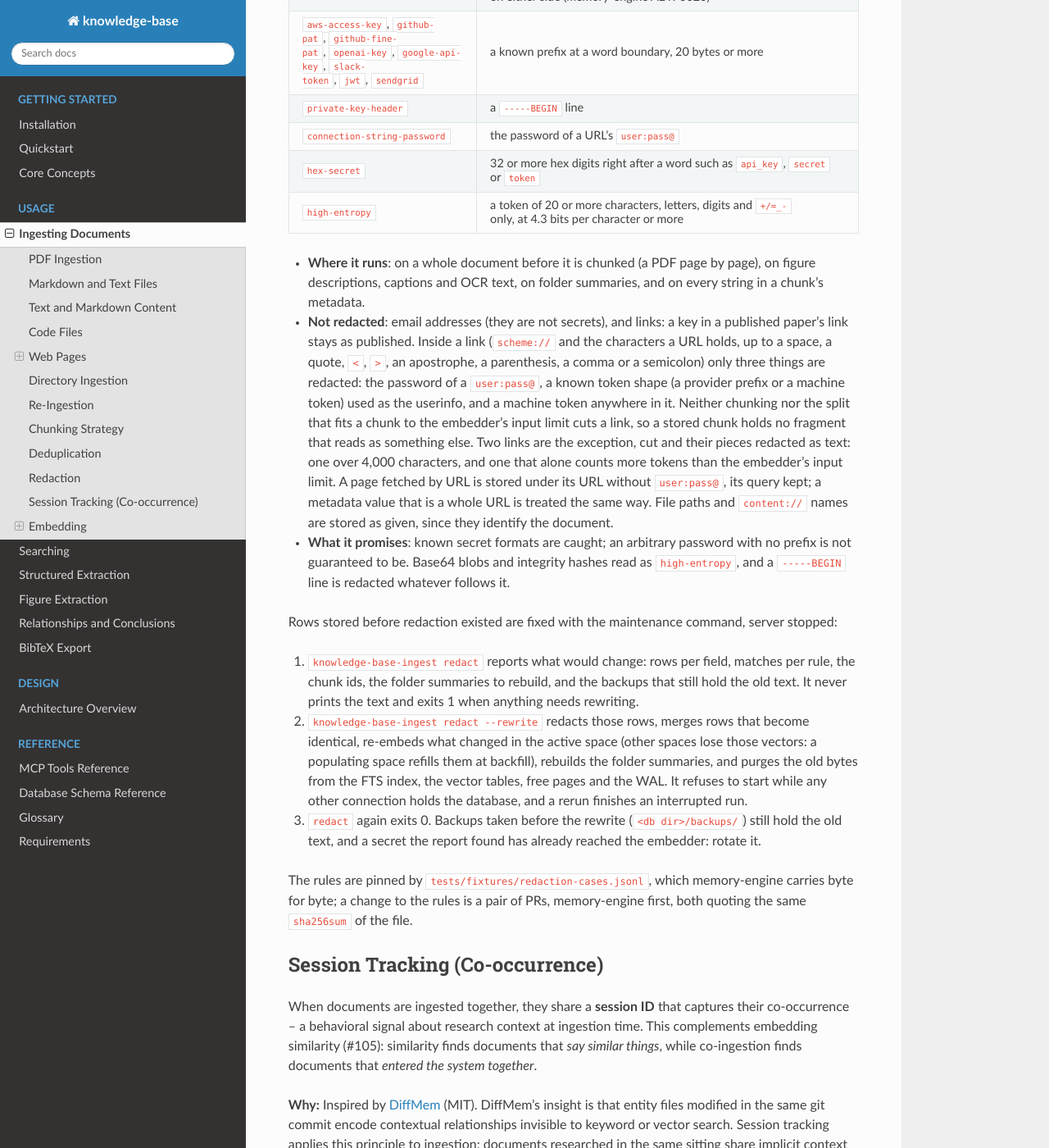
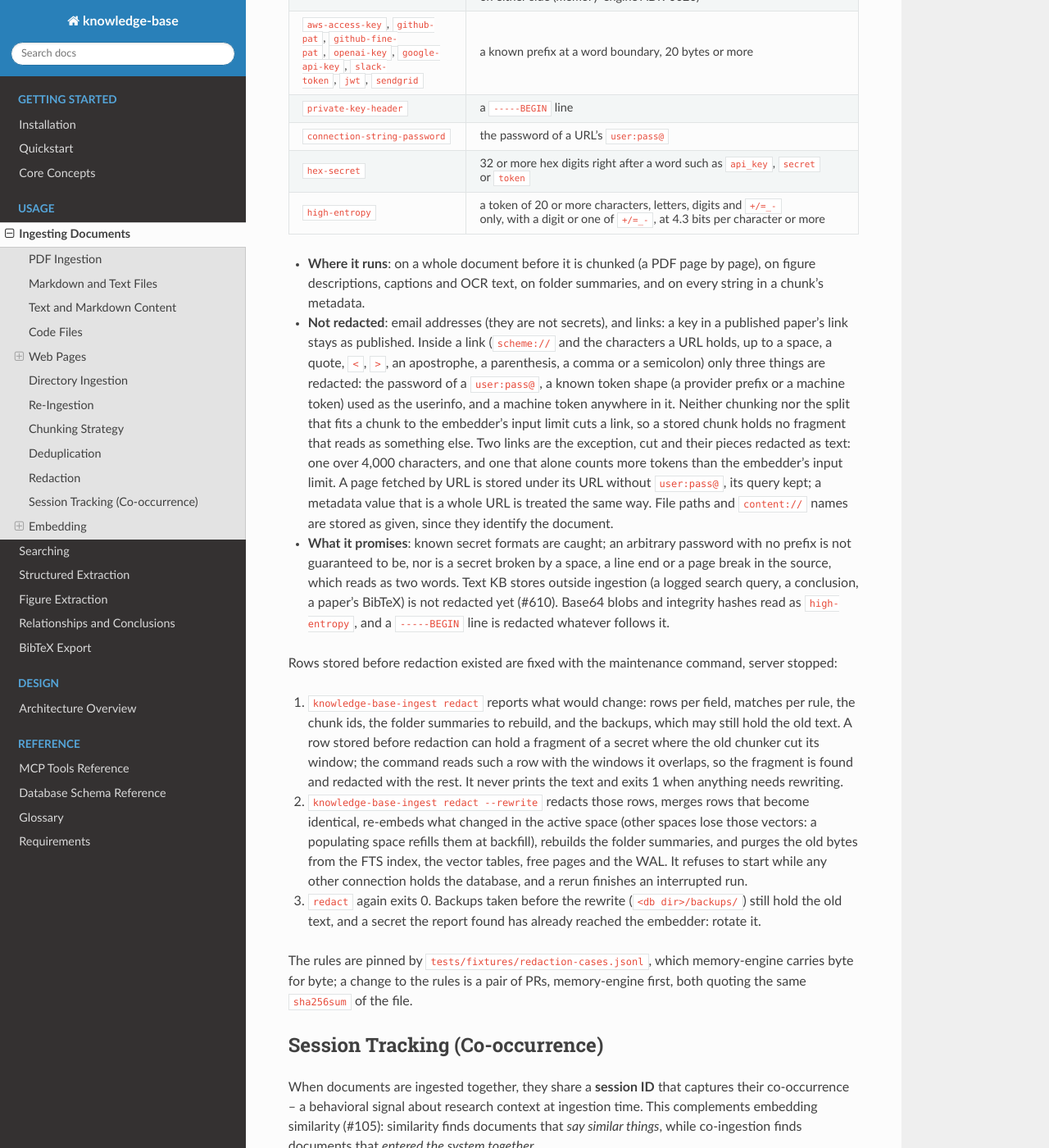
Before and after one commit to dutiona/knowledge-base, a Sphinx documentation site: the page built from docs/usage/ingesting-documents.md, in a window 1280 px wide and 1400 px high, scrolled down 6652 px. Shown: the whole window at 82% size. Built offline with Sphinx 7.4.7 and the Read the Docs theme 3.1.0, drawn with Linux system fonts in a browser that asks for light colours; some of the changed text lies outside the part shown.

Commit message:
docs(ingest): state what redaction covers and what the report knows of backups
The Redaction section said every text KB stores is redacted; only an
ingested document's is, and the rest is #610. It now also names the
high-entropy rule's digit-or-symbol condition, a secret broken by a
space, line end or page break in the source, and the legacy fragments
the report now finds. The report's backups key said they hold old text,
which it never checks; it is now backups. Found by the OpenCode review.

```diff
--- a/docs/usage/ingesting-documents.md
+++ b/docs/usage/ingesting-documents.md
@@ -233,15 +233,15 @@ Before KB embeds or stores text, it replaces token-shaped secrets with `[REDACTE
 | `private-key-header` | a `-----BEGIN` line |
 | `connection-string-password` | the password of a URL's `user:pass@` |
 | `hex-secret` | 32 or more hex digits right after a word such as `api_key`, `secret` or `token` |
-| `high-entropy` | a token of 20 or more characters, letters, digits and `+/=_-` only, at 4.3 bits per character or more |
+| `high-entropy` | a token of 20 or more characters, letters, digits and `+/=_-` only, with a digit or one of `+/=_-`, at 4.3 bits per character or more |
 
 - **Where it runs**: on a whole document before it is chunked (a PDF page by page), on figure descriptions, captions and OCR text, on folder summaries, and on every string in a chunk's metadata.
 - **Not redacted**: email addresses (they are not secrets), and links: a key in a published paper's link stays as published. Inside a link (`scheme://` and the characters a URL holds, up to a space, a quote, `<`, `>`, an apostrophe, a parenthesis, a comma or a semicolon) only three things are redacted: the password of a `user:pass@`, a known token shape (a provider prefix or a machine token) used as the userinfo, and a machine token anywhere in it. Neither chunking nor the split that fits a chunk to the embedder's input limit cuts a link, so a stored chunk holds no fragment that reads as something else. Two links are the exception, cut and their pieces redacted as text: one over 4,000 characters, and one that alone counts more tokens than the embedder's input limit. A page fetched by URL is stored under its URL without `user:pass@`, its query kept; a metadata value that is a whole URL is treated the same way. File paths and `content://` names are stored as given, since they identify the document.
-- **What it promises**: known secret formats are caught; an arbitrary password with no prefix is not guaranteed to be. Base64 blobs and integrity hashes read as `high-entropy`, and a `-----BEGIN` line is redacted whatever follows it.
+- **What it promises**: known secret formats are caught; an arbitrary password with no prefix is not guaranteed to be, nor is a secret broken by a space, a line end or a page break in the source, which reads as two words. Text KB stores outside ingestion (a logged search query, a conclusion, a paper's BibTeX) is not redacted yet (#610). Base64 blobs and integrity hashes read as `high-entropy`, and a `-----BEGIN` line is redacted whatever follows it.
 
 Rows stored before redaction existed are fixed with the maintenance command, server stopped:
 
-1. `knowledge-base-ingest redact` reports what would change: rows per field, matches per rule, the chunk ids, the folder summaries to rebuild, and the backups that still hold the old text. It never prints the text and exits 1 when anything needs rewriting.
+1. `knowledge-base-ingest redact` reports what would change: rows per field, matches per rule, the chunk ids, the folder summaries to rebuild, and the backups, which may still hold the old text. A row stored before redaction can hold a fragment of a secret where the old chunker cut its window; the command reads such a row with the windows it overlaps, so the fragment is found and redacted with the rest. It never prints the text and exits 1 when anything needs rewriting.
 2. `knowledge-base-ingest redact --rewrite` redacts those rows, merges rows that become identical, re-embeds what changed in the active space (other spaces lose those vectors: a populating space refills them at backfill), rebuilds the folder summaries, and purges the old bytes from the FTS index, the vector tables, free pages and the WAL. It refuses to start while any other connection holds the database, and a rerun finishes an interrupted run.
 3. `redact` again exits 0. Backups taken before the rewrite (`<db dir>/backups/`) still hold the old text, and a secret the report found has already reached the embedder: rotate it.
 
```
Also changed, not shown: other parts of docs/usage/ingesting-documents.md (+1 -1 lines), 1 other file.
